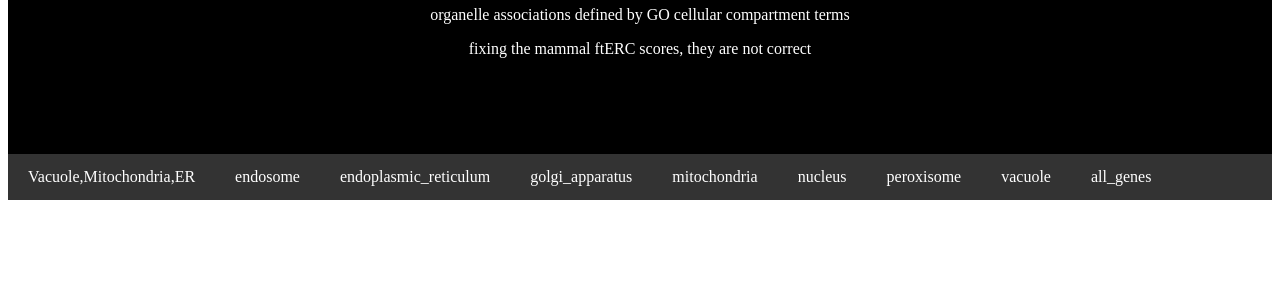
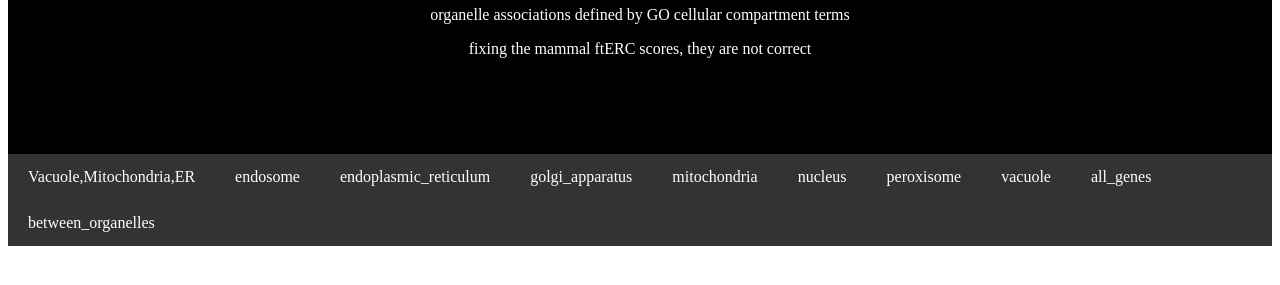
Before and after one commit to Jo-Little/Jo-Little.github.io, a plain HTML site: page index.html in a window 1280 px wide. Shown: the part 183-468 px from the top of the page. Drawn offline with Linux system fonts and the light colour scheme.

Commit message:
Update index.html

```diff
--- a/index.html
+++ b/index.html
@@ -23,6 +23,7 @@
       <a href="./peroxisome_network.html">peroxisome</a>
       <a href="./vacuole_network.html">vacuole</a>
       <a href="./all_erc_network.html">all_genes</a>
+      <a href="./top_bewteen.html">between_organelles</a>
     </div>
   </body>
 </html>
```
